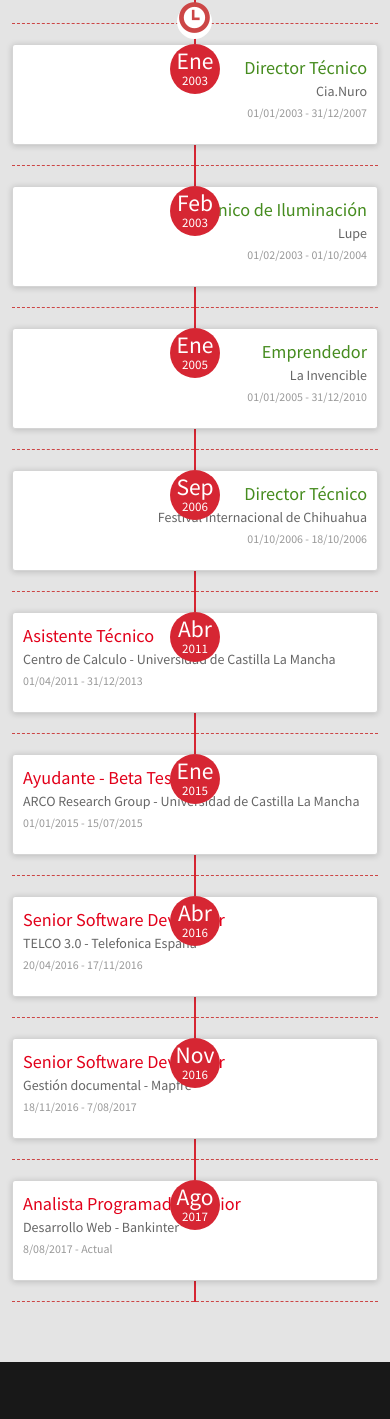
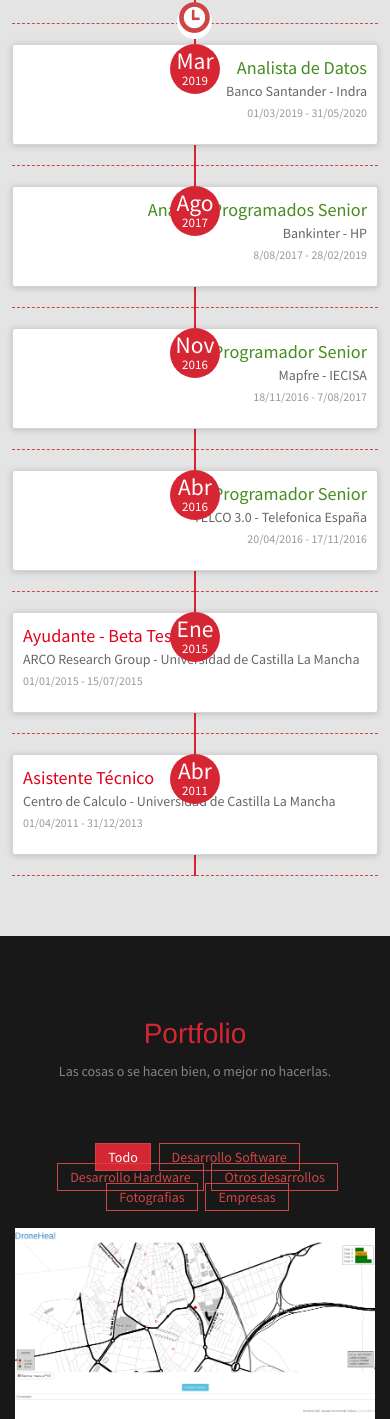
Before and after one commit to danicianuro/danicianuro.github.io, a plain HTML site: page index.html in a window 390 px wide. Shown: the part 4859-6278 px from the top of the page. Drawn offline with Linux system fonts and the light colour scheme.

Commit message:
Modificada Vida laboral

```diff
--- a/index.html
+++ b/index.html
@@ -449,17 +449,17 @@
     </div>
     <div class="row timeline-movement">
         <div class="timeline-badge">
-            <span class="timeline-balloon-date-day">Ene</span>
-            <span class="timeline-balloon-date-month">2003</span>
+            <span class="timeline-balloon-date-day">Mar</span>
+            <span class="timeline-balloon-date-month">2019</span>
         </div>
         <div class="col-sm-6  timeline-item">
             <div class="row">
                 <div class="col-sm-11">
                     <div class="timeline-panel credits">
                         <ul class="timeline-panel-ul">
-                            <li><span class="importo">Director Técnico</span></li>
-                            <li><span class="causale">Cia.Nuro </span> </li>
-                            <li><p><small class="text-muted"> 01/01/2003 - 31/12/2007</small></p> </li>
+                            <li><span class="importo">Analista de Datos</span></li>
+                            <li><span class="causale">Banco Santander - Indra </span> </li>
+                            <li><p><small class="text-muted"> 01/03/2019 - 31/05/2020</small></p> </li>
                         </ul>
                     </div>
                 </div>
@@ -468,17 +468,17 @@
     </div>
     <div class="row timeline-movement">
         <div class="timeline-badge">
-            <span class="timeline-balloon-date-day">Feb</span>
-            <span class="timeline-balloon-date-month">2003</span>
+            <span class="timeline-balloon-date-day">Ago</span>
+            <span class="timeline-balloon-date-month">2017</span>
         </div>
         <div class="col-sm-6  timeline-item">
             <div class="row">
                 <div class="col-sm-11">
                     <div class="timeline-panel credits">
                         <ul class="timeline-panel-ul">
-                            <li><span class="importo">Técnico de Iluminación</span></li>
-                            <li><span class="causale">Lupe </span> </li>
-                            <li><p><small class="text-muted"> 01/02/2003 - 01/10/2004</small></p> </li>
+                            <li><span class="importo">Analista Programados Senior</span></li>
+                            <li><span class="causale">Bankinter - HP </span> </li>
+                            <li><p><small class="text-muted"> 8/08/2017 - 28/02/2019</small></p> </li>
                         </ul>
                     </div>
                 </div>
@@ -487,36 +487,17 @@
     </div>
     <div class="row timeline-movement">
 		<div class="timeline-badge">
-            <span class="timeline-balloon-date-day">Ene</span>
-            <span class="timeline-balloon-date-month">2005</span>
+            <span class="timeline-balloon-date-day">Nov</span>
+            <span class="timeline-balloon-date-month">2016</span>
         </div>
         <div class="col-sm-6  timeline-item">
             <div class="row">
                 <div class="col-sm-11">
                     <div class="timeline-panel credits">
                         <ul class="timeline-panel-ul">
-                            <li><span class="importo">Emprendedor</span></li>
-                            <li><span class="causale">La Invencible </span> </li>
-                            <li><p><small class="text-muted"> 01/01/2005 - 31/12/2010</small></p> </li>
-                        </ul>
-                    </div>
-                </div>
-            </div>
-        </div>
-    </div>
-    <div class="row timeline-movement">
-        <div class="timeline-badge">
-            <span class="timeline-balloon-date-day">Sep</span>
-            <span class="timeline-balloon-date-month">2006</span>
-        </div>
-        <div class="col-sm-6  timeline-item">
-            <div class="row">
-                <div class="col-sm-11">
-                    <div class="timeline-panel credits">
-                        <ul class="timeline-panel-ul">
-                            <li><span class="importo">Director Técnico</span></li>
-                            <li><span class="causale">Festival Internacional de Chihuahua </span> </li>
-                            <li><p><small class="text-muted"> 01/10/2006 - 18/10/2006</small></p> </li>
+                            <li><span class="importo">Programador Senior</span></li>
+                            <li><span class="causale">Mapfre - IECISA </span> </li>
+                            <li><p><small class="text-muted"> 18/11/2016 - 7/08/2017</small></p> </li>
                         </ul>
                     </div>
                 </div>
@@ -526,16 +507,16 @@
     <div class="row timeline-movement">
         <div class="timeline-badge">
             <span class="timeline-balloon-date-day">Abr</span>
-            <span class="timeline-balloon-date-month">2011</span>
+            <span class="timeline-balloon-date-month">2016</span>
         </div>
-        <div class="col-sm-offset-6 col-sm-6  timeline-item">
+        <div class="col-sm-6  timeline-item">
             <div class="row">
-                <div class="col-sm-offset-1 col-sm-11">
-                    <div class="timeline-panel debits">
+                <div class="col-sm-11">
+                    <div class="timeline-panel credits">
                         <ul class="timeline-panel-ul">
-                            <li><span class="importo">Asistente Técnico</span></li>
-                            <li><span class="causale">Centro de Calculo - Universidad de Castilla La Mancha </span> </li>
-                            <li><p><small class="text-muted"> 01/04/2011 - 31/12/2013</small></p> </li>
+                            <li><span class="importo">Programador Senior</span></li>
+                            <li><span class="causale">TELCO 3.0 - Telefonica España </span> </li>
+                            <li><p><small class="text-muted"> 20/04/2016 - 17/11/2016</small></p> </li>
                         </ul>
                     </div>
                 </div>
@@ -564,54 +545,16 @@
     <div class="row timeline-movement">
         <div class="timeline-badge">
             <span class="timeline-balloon-date-day">Abr</span>
-            <span class="timeline-balloon-date-month">2016</span>
+            <span class="timeline-balloon-date-month">2011</span>
         </div>
         <div class="col-sm-offset-6 col-sm-6  timeline-item">
             <div class="row">
                 <div class="col-sm-offset-1 col-sm-11">
                     <div class="timeline-panel debits">
                         <ul class="timeline-panel-ul">
-                            <li><span class="importo">Senior Software Developer</span></li>
-                            <li><span class="causale">TELCO 3.0 - Telefonica España</span> </li>
-                            <li><p><small class="text-muted"> 20/04/2016 - 17/11/2016</small></p> </li>
-                        </ul>
-                    </div>
-                </div>
-            </div>
-        </div>
-    </div>
-    <div class="row timeline-movement">
-        <div class="timeline-badge">
-            <span class="timeline-balloon-date-day">Nov</span>
-            <span class="timeline-balloon-date-month">2016</span>
-        </div>
-        <div class="col-sm-offset-6 col-sm-6  timeline-item">
-            <div class="row">
-                <div class="col-sm-offset-1 col-sm-11">
-                    <div class="timeline-panel debits">
-                        <ul class="timeline-panel-ul">
-                            <li><span class="importo">Senior Software Developer</span></li>
-                            <li><span class="causale">Gestión documental - Mapfre</span> </li>
-                            <li><p><small class="text-muted"> 18/11/2016 - 7/08/2017</small></p> </li>
-                        </ul>
-                    </div>
-                </div>
-            </div>
-        </div>
-    </div>
-    <div class="row timeline-movement">
-        <div class="timeline-badge">
-            <span class="timeline-balloon-date-day">Ago</span>
-            <span class="timeline-balloon-date-month">2017</span>
-        </div>
-        <div class="col-sm-offset-6 col-sm-6  timeline-item">
-            <div class="row">
-                <div class="col-sm-offset-1 col-sm-11">
-                    <div class="timeline-panel debits">
-                        <ul class="timeline-panel-ul">
-                            <li><span class="importo">Analista Programador Senior</span></li>
-                            <li><span class="causale">Desarrollo Web - Bankinter</span> </li>
-                            <li><p><small class="text-muted"> 8/08/2017 - Actual</small></p> </li>
+                            <li><span class="importo">Asistente Técnico</span></li>
+                            <li><span class="causale">Centro de Calculo - Universidad de Castilla La Mancha </span> </li>
+                            <li><p><small class="text-muted"> 01/04/2011 - 31/12/2013</small></p> </li>
                         </ul>
                     </div>
                 </div>
```
